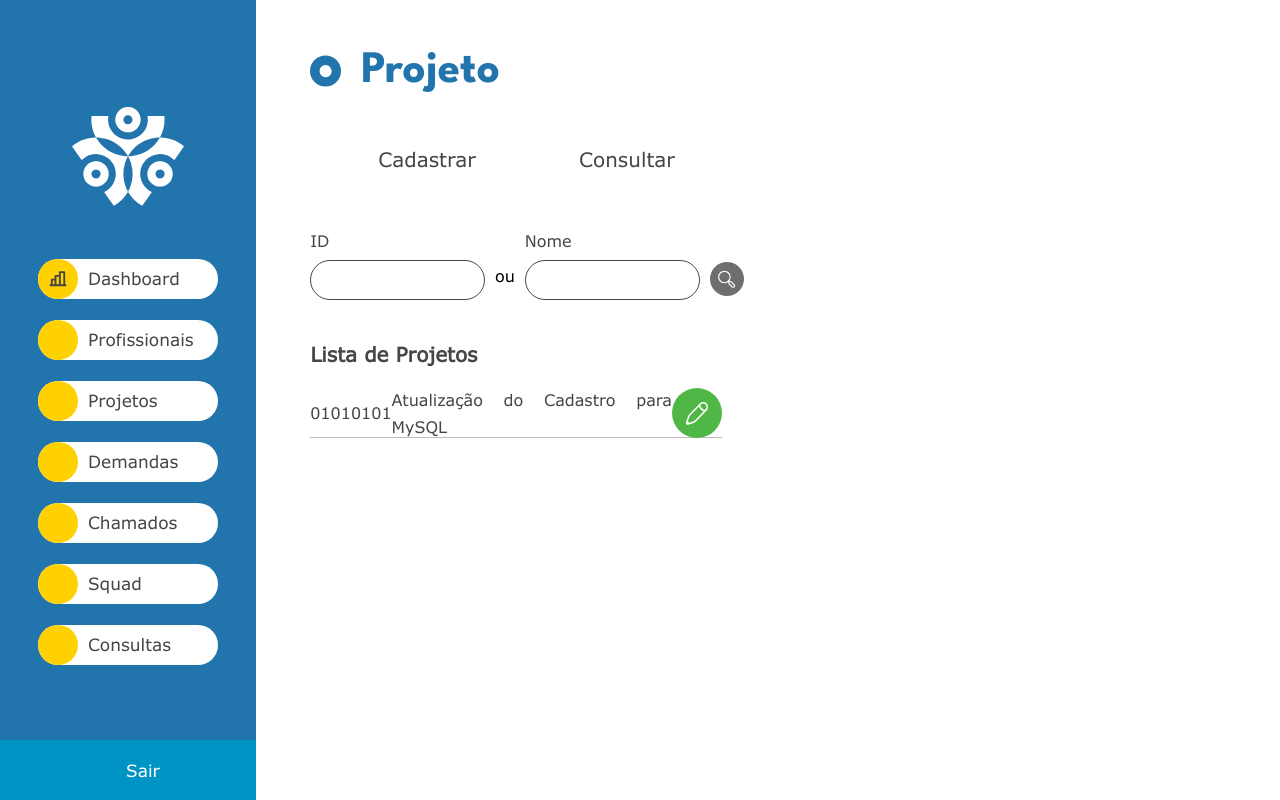
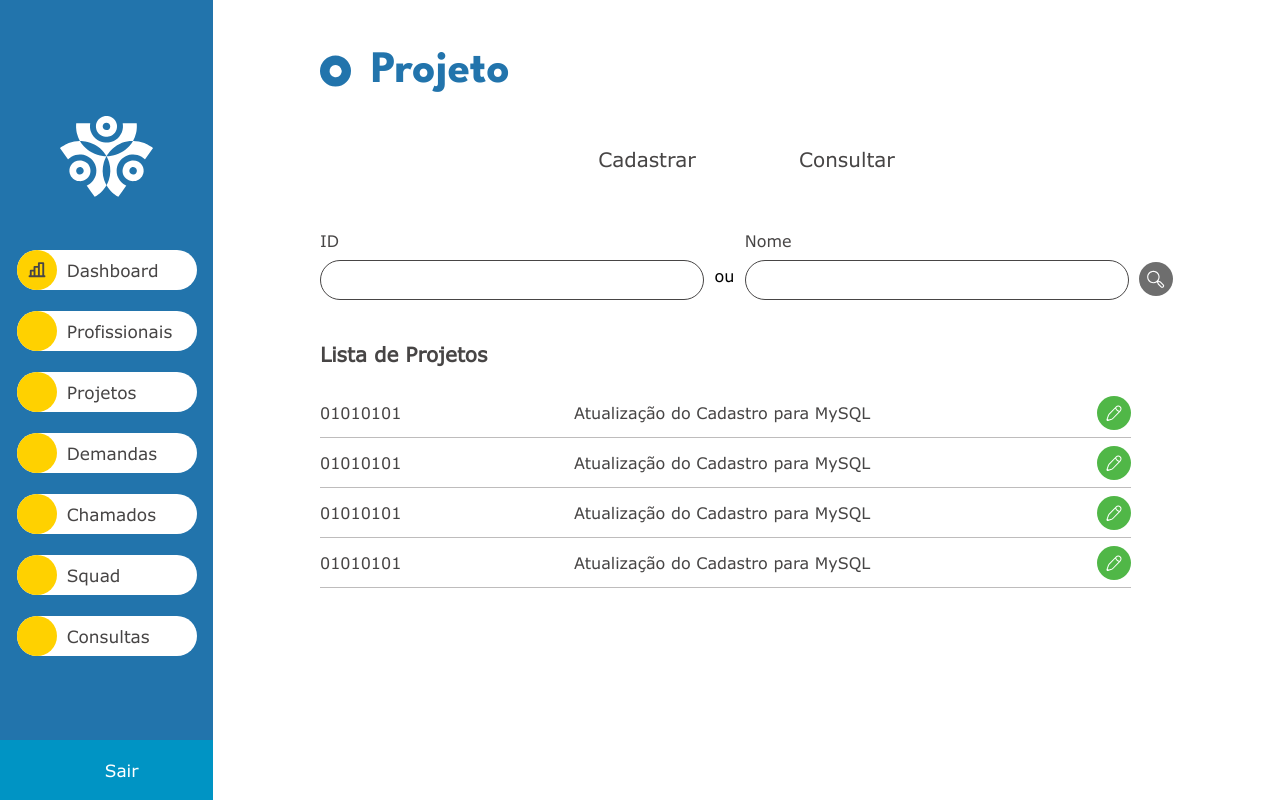
Before and after one commit to Maneasy-CODE/Maneasy-react, a React (Vite) app: page /projetoConsulta in a window 1280 px wide. Built offline with nearby package versions, Linux system fonts and the light colour scheme; some icons are missing.

Commit message:
página projeto_consulta finalizado

```diff
--- a/src/index.css
+++ b/src/index.css
@@ -34,42 +34,3 @@
     --vermelho: #C25348;
     --branco: #fff;
 }
-
-
-/* RESET ICONES */
-
-.icon {
-    position: absolute;
-    padding: 11px 20px 7.5px 10px;
-    align-items: center;
-    color: var(--preto);
-    font-size: 20px;
-}
-
-.input-icons {
-    width: 30%;
-    margin-top: 10px;
-    position: relative;
-}
-
-.input-field {
-    width: 100%;
-    background: transparent;
-    border-radius: 100px;
-    height: 40px;
-    padding: 10px 10px 10px 40px;
-    border: 1px solid #474545;
-}
-
-input[type="date"] {
-    font-size: 16px;
-    text-transform: uppercase;
-    font-family: "VerdanaRegular";
-    width: 100%;
-}
-
-input[type="date"]::-webkit-inner-spin-button,
-input[type="date"]::-webkit-calendar-picker-indicator {
-    display: none;
-    -webkit-appearance: none;
-}
--- a/src/main.tsx
+++ b/src/main.tsx
@@ -2,9 +2,7 @@ import React from 'react'
 import ReactDOM from 'react-dom/client'
 import './index.css'
 
-import Menu from './components/Menu'
 import ProjetoConsulta from './pages/ProjetoConsulta'
-import Entrar from './pages/Entrar'
 
 //rotas
 import { BrowserRouter, Routes, Route } from "react-router-dom";
--- a/src/pages/ProjetoConsulta/index.tsx
+++ b/src/pages/ProjetoConsulta/index.tsx
@@ -15,9 +15,8 @@ function ProjetoConsulta() {
         <div id="projeto_consulta">
             <main>
                 <Menu />
-                <section>
+                <section className="conteudo">
                     <div className="container-grid">
-                        <div className="conteudo">
                         <div className="section_titulo">
                             <img src={imagemIconeTitulo} alt="" />
                             <h1>Projeto</h1>
@@ -61,10 +60,23 @@ function ProjetoConsulta() {
                                     <li className="alinhamento-texto">Atualização do Cadastro para MySQL</li>
                                     <Link className="btn_editar" to={""}><img className="btn_editar" src={imagemEditar} alt="" /></Link>
                                 </ul>
-
+                                <ul className="num-projetos">
+                                    <li>01010101</li>
+                                    <li className="alinhamento-texto">Atualização do Cadastro para MySQL</li>
+                                    <Link className="btn_editar" to={""}><img className="btn_editar" src={imagemEditar} alt="" /></Link>
+                                </ul>
+                                <ul className="num-projetos">
+                                    <li>01010101</li>
+                                    <li className="alinhamento-texto">Atualização do Cadastro para MySQL</li>
+                                    <Link className="btn_editar" to={""}><img className="btn_editar" src={imagemEditar} alt="" /></Link>
+                                </ul>
+                                <ul className="num-projetos">
+                                    <li>01010101</li>
+                                    <li className="alinhamento-texto">Atualização do Cadastro para MySQL</li>
+                                    <Link className="btn_editar" to={""}><img className="btn_editar" src={imagemEditar} alt="" /></Link>
+                                </ul>
                             </div>
 
-                            </div>
                         </div>
                     </div>
                 </section>
--- a/src/pages/ProjetoConsulta/style.css
+++ b/src/pages/ProjetoConsulta/style.css
@@ -1,16 +1,17 @@
 /* TITULO */
 #projeto_consulta section .container-grid {
     font-family: "VerdanaRegular";
+    width: 80%;
+    border-radius: 40px 0 0 40px;
+    margin: 0 auto;
+}
+
+#projeto_consulta .conteudo {
     width: 100%;
-    height: 100%;
-    border-radius: 40px 0 0 40px;
+    margin: 0 auto;
     overflow-y: scroll;
     scroll-behavior: smooth;
-}
 
-#projeto_consulta section .conteudo {
-    width: 80%;
-    margin: 0 auto;
 }
 
 #projeto_consulta section .cadastrar {
@@ -264,12 +265,10 @@ li {
 }
 
 #projeto_consulta .btn_editar {
-    margin: auto 0;
-}
-
-#projeto_consulta .btn_editar {
     display: flex;
     justify-content: center;
+    margin: auto 0;
+    width: 34px;
 }
 
 
@@ -305,10 +304,6 @@ html ::-webkit-scrollbar-track {
     background: #ededed;
 }
 
-select {
-    -webkit-appearance: none;
-}
-
-#projeto_consulta main{
+#projeto_consulta main {
     display: flex;
 }
```
Also changed, not shown: 1 other file (tests, documents, lock files or other folders). Lines whose indentation alone changed are shown as unchanged.
